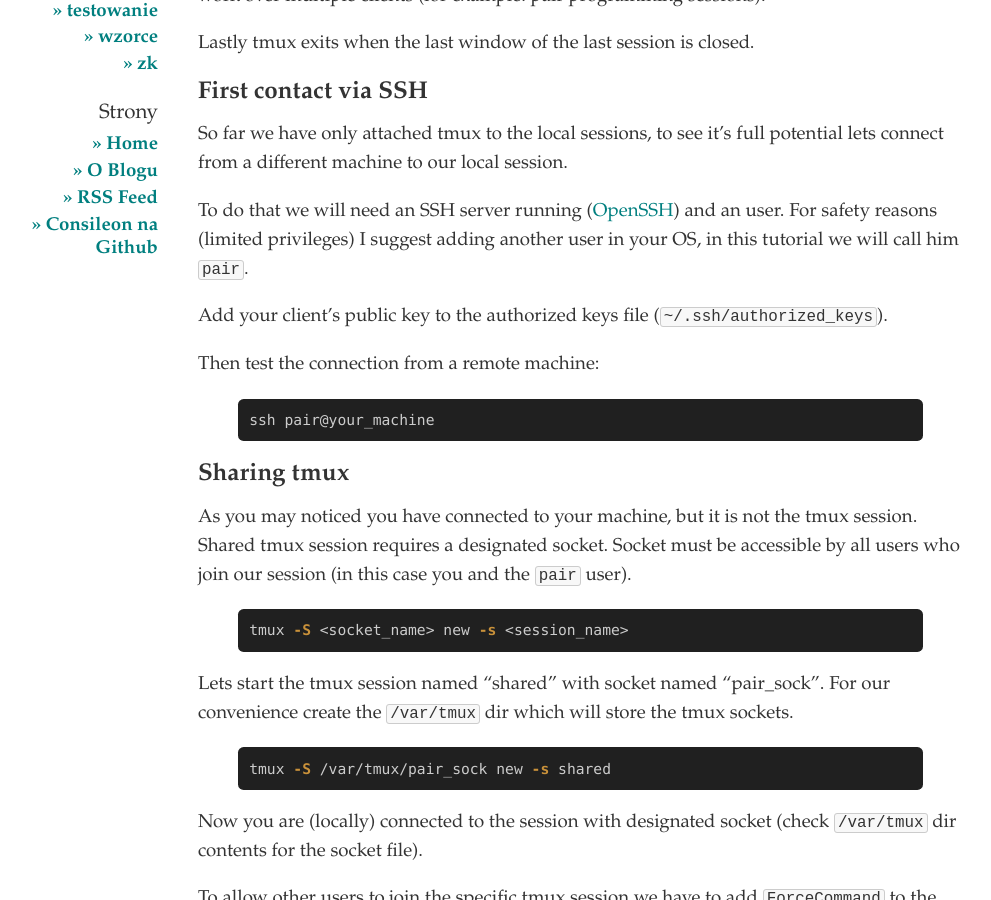
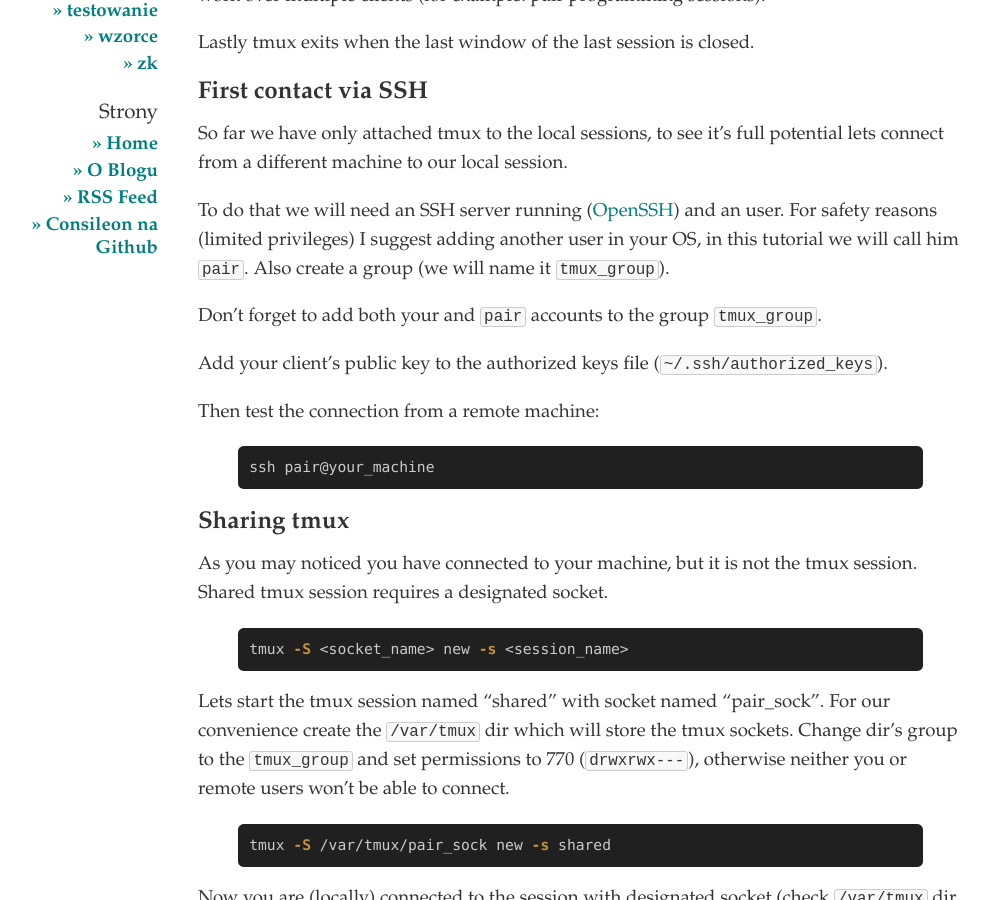
Before and after one commit to consileonpl/consileonpl.github.com, a Jekyll site: the page built from _posts/2014-04-24-sharing-tmux-sessions.md, in a window 1280 px wide and 900 px high, scrolled down 798 px. Shown: the whole window, without its empty margins (172-1163 px from the left). Built offline with Jekyll 4.4.1, drawn with Linux system fonts in a browser that asks for light colours; Markdown is read by kramdown in place of the engine named in the settings; some of the changed text lies outside the part shown.

Commit message:
Socket access rights.

```diff
--- a/_posts/2014-04-24-sharing-tmux-sessions.md
+++ b/_posts/2014-04-24-sharing-tmux-sessions.md
@@ -35,7 +35,9 @@ lets connect from a different machine to our local session.
 
 To do that we will need an SSH server running ([OpenSSH][2]) and an user.
 For safety reasons (limited privileges) I suggest adding another user in your OS,
-in this tutorial we will call him `pair`.
+in this tutorial we will call him `pair`. Also create a group (we will name it `tmux_group`).
+
+Don't forget to add both your and `pair` accounts to the group `tmux_group`.
 
 Add your client's public key to the authorized keys file (`~/.ssh/authorized_keys`).
 
@@ -48,8 +50,6 @@ ssh pair@your_machine
 
 As you may noticed you have connected to your machine, but it is not the tmux
 session. Shared tmux session requires a designated socket.
-Socket must be accessible by all users who join our session (in this case you
-and the `pair` user).
 
 {% highlight bash %}
 tmux -S <socket_name> new -s <session_name>
@@ -57,6 +57,8 @@ tmux -S <socket_name> new -s <session_name>
 
 Lets start the tmux session named "shared" with socket named "pair_sock".
 For our convenience create the `/var/tmux` dir which will store the tmux sockets.
+Change dir's group to the `tmux_group` and set permissions to 770 (`drwxrwx---`),
+otherwise neither you or remote users won't be able to connect.
 
 {% highlight bash %}
 tmux -S /var/tmux/pair_sock new -s shared
```
Also changed, not shown: other parts of _posts/2014-04-24-sharing-tmux-sessions.md (+1 -1 lines).
